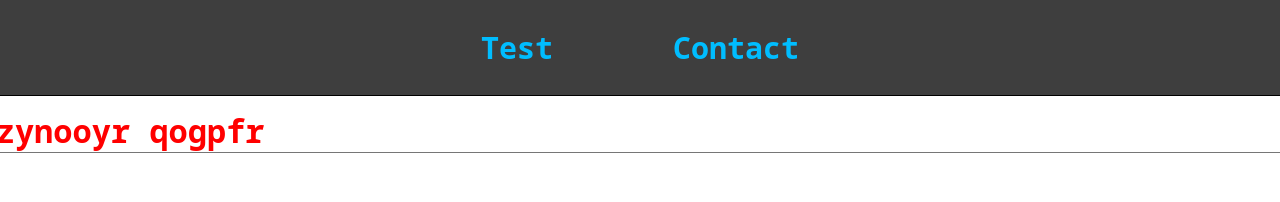
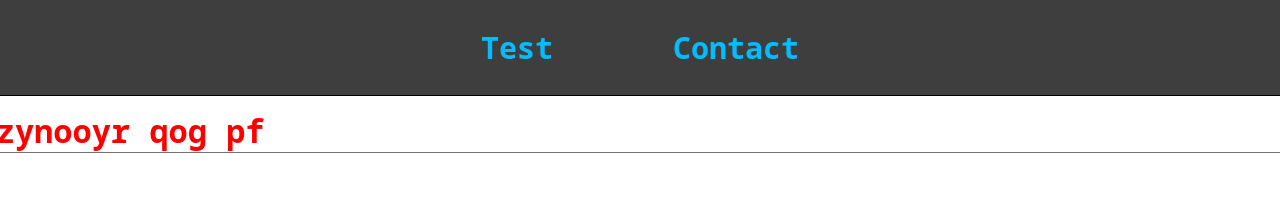
Before and after one commit to clumsyChef/typing-tester, a Svelte app: page / in a window 1280 px wide. Shown: the top 202 px of the page. Built offline with nearby package versions, Linux system fonts and the light colour scheme.

Commit message:
total score is now showing in console as game goes on

```diff
--- a/src/components/Screen.svelte
+++ b/src/components/Screen.svelte
@@ -1,12 +1,12 @@
-<script context="module">
-    import makeStr from "../words/getWords.js";
-    export const mainString = makeStr().trim();
+<script>
+	export let total = -1;
+	export let mainString;
 </script>
 
-<div>
-    { #each mainString as word, i }
+<div data-total={total}>
+	{#each mainString as word, i}
 		<span data-posi={i} class="single-word {i === 0 ? 'highlighted' : ''}">{word}</span>
-    { /each }
+	{/each}
 </div>
 
 <style>
--- a/src/components/TypingArea.svelte
+++ b/src/components/TypingArea.svelte
@@ -1,37 +1,48 @@
 <script>
-    import { mainString } from "./Screen.svelte";
+	import makeStr from "../words/getWords.js";
 	import Screen from "./Screen.svelte";
-    const stringToCompare = mainString;
+	$: stringToCompare = makeStr().trim();
 	let someStr = "";
 	let timer;
+	let totalTime = 0;
+	let totalBajji = 0;
+
 	const typing = (e) => {
-        if(!timer) {
+		if (!timer) {
 			timer = new Date().getTime();
 		}
 		let thisKey = e.data;
 		let presentLength = e.target.value.length;
 		let presentLetter = stringToCompare[presentLength - 1];
-        if(presentLetter === thisKey) {
-            document.querySelectorAll("span[data-posi]").forEach((elem) => {elem.classList.remove("highlighted")});
+		if (presentLetter === thisKey) {
+			document.querySelectorAll("span[data-posi]").forEach((elem) => {
+				elem.classList.remove("highlighted");
+			});
 			let nextSpan = document.querySelector(`span[data-posi='${presentLength}']`);
-            if(nextSpan) {
+			if (nextSpan) {
 				document.querySelector(`span[data-posi='${presentLength}']`).classList.add("highlighted");
 			} else {
 				let finalTime = new Date().getTime();
 				let millis = (finalTime - timer) / 1000;
+				totalTime += millis;
+				totalBajji++;
+				let newString = makeStr().trim();
+				console.log(totalTime / totalBajji);
+				console.log(newString);
+				e.target.value = "";
+				stringToCompare = newString;
 			}
 		} else {
 			e.target.value = e.target.value.slice(0, -1);
 		}
-    }
-
+	};
 </script>
 
 <div>
 	<div class="what-to-type">
-        <Screen />
+		<Screen mainString={stringToCompare} />
 	</div>
-    <textarea rows="7" cols="60" on:input={e => typing(e)}></textarea>
+	<textarea rows="7" cols="60" on:input={(e) => typing(e)} />
 </div>
 
 <style>
@@ -46,5 +57,4 @@
 		color: red;
 		display: flex;
 	}
-
 </style>
--- a/src/words/getWords.js
+++ b/src/words/getWords.js
@@ -11,9 +11,9 @@ const makeWord = (n) => {
 };
 
 const makeStr = () => {
+	srtToReturn = "";
 	let strLength = 15;
 	let maxWordLength = 12;
-    let maxStringLength = 100;
 	while (srtToReturn.length < strLength) {
 		if (strLength - srtToReturn.length < maxWordLength) {
 			maxWordLength = strLength - srtToReturn.length;
@@ -22,7 +22,6 @@ const makeStr = () => {
 		srtToReturn += makeWord(wordLength);
 		srtToReturn += " ";
 	}
-    let x = srtToReturn.slice(-1);
 
 	return srtToReturn;
 };
```
Lines whose indentation alone changed are shown as unchanged.
